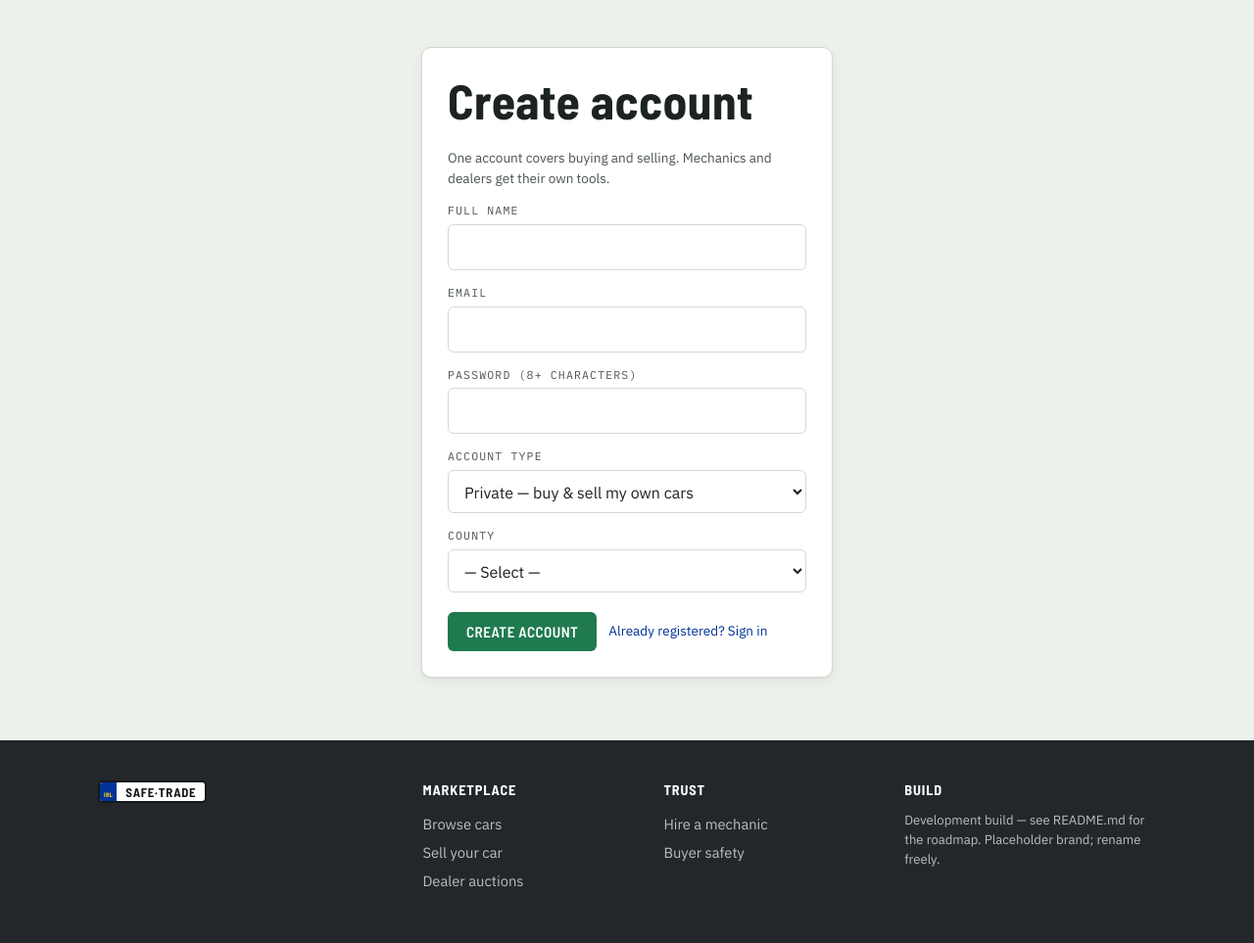
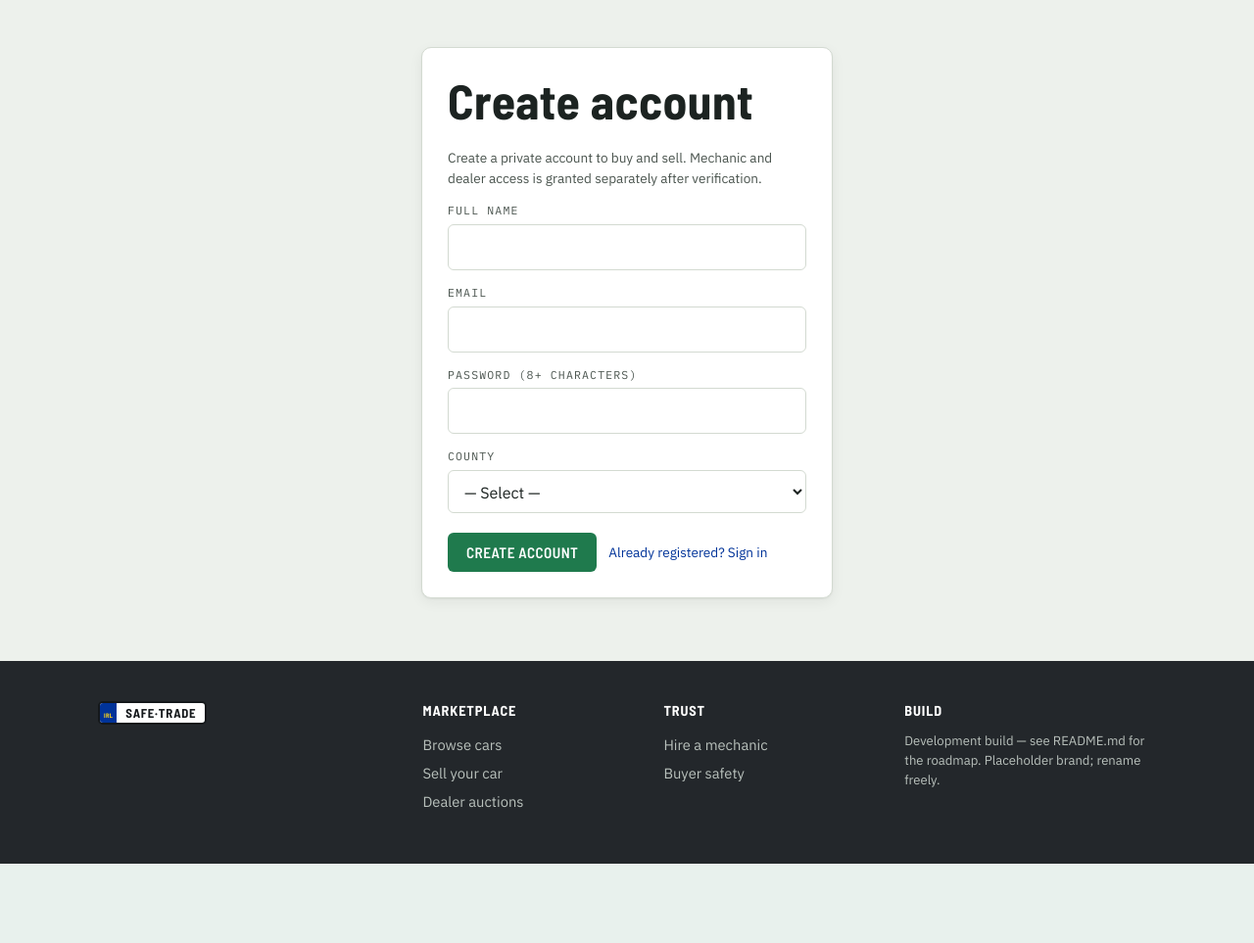
Before and after one commit to MrGamePLAY1/Safe-Trade, a PHP site: page /register.php in a window 1280 px wide. Shown: the part 69-1032 px from the top of the page at 98% size. After the commit the page ends 951 px from the top, so only its background shows below. Run offline with PHP 8.4, Linux system fonts and the light colour scheme.

Commit message:
Restrict public signup to private accounts

```diff
--- a/public/register.php
+++ b/public/register.php
@@ -6,34 +6,30 @@ if (is_logged_in()) {
 }
 
 $errors = [];
-$old = ['name'=>'','email'=>'','role'=>'private','county'=>''];
+$old = ['name'=>'','email'=>'','county'=>''];
 
 if ($_SERVER['REQUEST_METHOD'] === 'POST') {
     csrf_check();
     $old['name']   = trim($_POST['name'] ?? '');
     $old['email']  = strtolower(trim($_POST['email'] ?? ''));
-    $old['role']   = $_POST['role'] ?? 'private';
+    $role          = 'private';
     $old['county'] = $_POST['county'] ?? '';
     $password      = $_POST['password'] ?? '';
 
     if ($old['name'] === '')                                  $errors[] = 'Name is required.';
     if (!filter_var($old['email'], FILTER_VALIDATE_EMAIL))    $errors[] = 'A valid email is required.';
     if (strlen($password) < 8)                                $errors[] = 'Password must be at least 8 characters.';
-    if (!in_array($old['role'], ['private','mechanic','dealer'], true)) $errors[] = 'Choose an account type.';
+    if (!valid_county($old['county']))                          $errors[] = 'Choose a valid county.';
     if (db_row('SELECT id FROM users WHERE email = ?', [$old['email']])) $errors[] = 'That email is already registered.';
 
     if (!$errors) {
         $id = db_exec(
             'INSERT INTO users (name, email, password_hash, role, county) VALUES (?,?,?,?,?)',
-            [$old['name'], $old['email'], password_hash($password, PASSWORD_DEFAULT), $old['role'], $old['county'] ?: null]
+            [$old['name'], $old['email'], password_hash($password, PASSWORD_DEFAULT), $role, $old['county'] ?: null]
         );
-        // Mechanics get an empty profile to fill in from the dashboard.
-        if ($old['role'] === 'mechanic') {
-            db_exec('INSERT INTO mechanic_profiles (user_id, base_county) VALUES (?,?)', [$id, $old['county'] ?: null]);
-        }
         login_user($id);
         flash('Welcome to Safe Trade, ' . explode(' ', $old['name'])[0] . '.');
-        redirect($old['role'] === 'mechanic' ? 'dashboard.php' : 'index.php');
+        redirect('index.php');
     }
 }
 
@@ -42,7 +38,7 @@ page_header('Create account');
 <div class="wrap">
   <div class="form-card auth-card">
     <h1>Create account</h1>
-    <p class="muted small">One account covers buying and selling. Mechanics and dealers get their own tools.</p>
+    <p class="muted small">Create a private account to buy and sell. Mechanic and dealer access is granted separately after verification.</p>
 
     <?php foreach ($errors as $err): ?>
       <div class="flash flash-error"><?= e($err) ?></div>
@@ -63,14 +59,6 @@ page_header('Create account');
         <input type="password" id="password" name="password" minlength="8" required>
       </div>
       <div class="field" style="margin-bottom:14px">
-        <label for="role">Account type</label>
-        <select id="role" name="role">
-          <option value="private"  <?= $old['role']==='private'  ? 'selected':'' ?>>Private — buy &amp; sell my own cars</option>
-          <option value="mechanic" <?= $old['role']==='mechanic' ? 'selected':'' ?>>Mechanic — offer paid inspections</option>
-          <option value="dealer"   <?= $old['role']==='dealer'   ? 'selected':'' ?>>Dealer — bid in trade auctions</option>
-        </select>
-      </div>
-      <div class="field" style="margin-bottom:14px">
         <label for="county">County</label>
         <select id="county" name="county">
           <option value="">— Select —</option>
```
